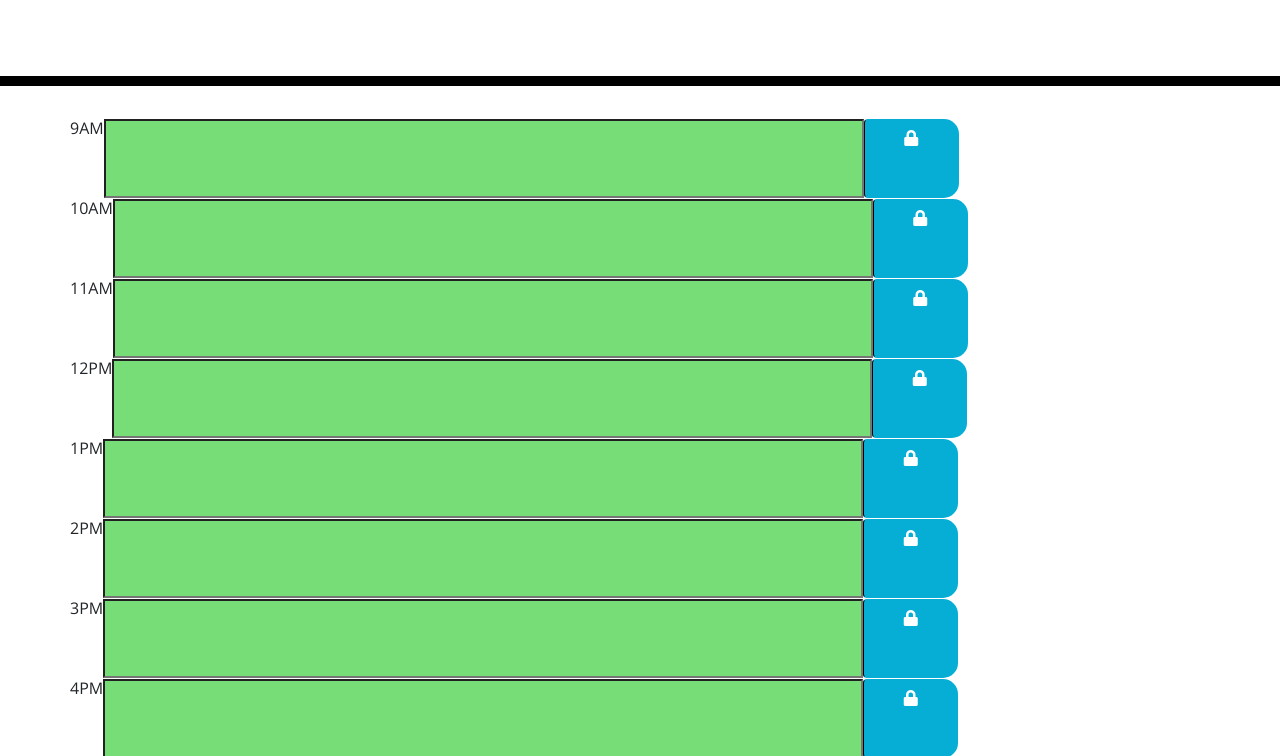
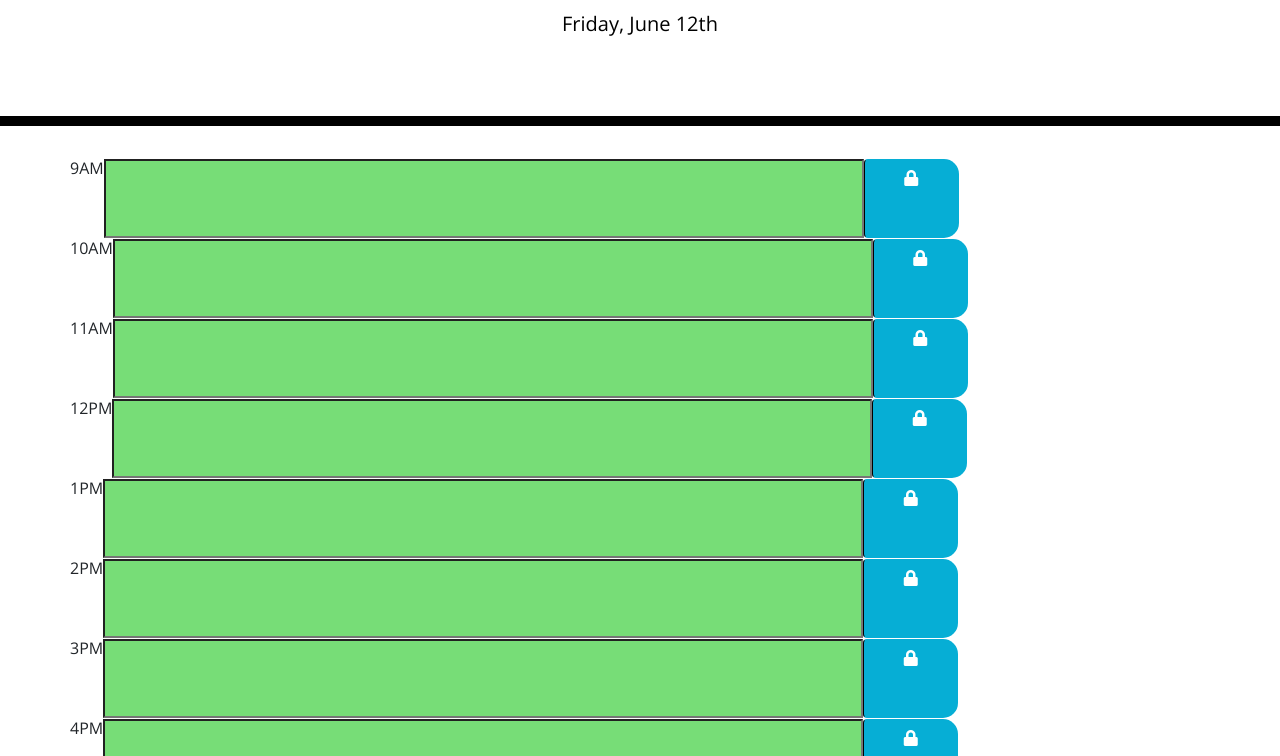
Before and after one commit to Volodya1989/gt-hw-work-day-scheduler, a plain HTML site: page Develop/index.html in a window 1280 px wide. Shown: the part 182-938 px from the top of the page. Drawn offline with nearby package versions, Linux system fonts and the light colour scheme.

Commit message:
added current day and month

```diff
--- a/Develop/script.js
+++ b/Develop/script.js
@@ -32,22 +32,12 @@ $(document).ready(function () {
     "4PM",
     "5PM",
   ];
-  //creating rows
-  //   for (var i = 0; i < 9; i++) {
-  //     var newRow = $("<div>");
-  //     newRow.addClass("row");
-
-  //     var newHour = $("<div>");
-  //     newHour.addClass("hour");
-  //     newHour.attr("id", hourId[i]);
-  //     newHour.attr("value", hourValue[i]);
-  //     $(".row").append(newHour);
-  //     $(".container").append(newRow);
-
-  //     console.log();
-  //   }
-
-  //creating hours section
+  // adding current time
+  moment().format();
+  var d = moment().format("dddd, MMMM Do");
+  var curTime = $(`<div class="time-block"><h5>${d}</h5></div`);
+  $("#currentDay").append(curTime);
+  //adding rows and hours
   for (var i = 0; i < 9; i++) {
     var newRow = $(
       `<div class='row'><div clas='hour col-sm-1' id =${hourId[i]}><h6>${hourValue[i]}</h6></div></div>`
@@ -60,6 +50,7 @@ $(document).ready(function () {
     textArea.addClass("col-sm-8 past present future ");
     $(".row").append(textArea);
   }
+  //adding save button
   for (var i = 0; i < 1; i++) {
     var btnSave = $("<div><i class='fas fa-lock'></i></div>");
     btnSave.addClass(" display-icon col-sm-1 saveBtn btn ");
```
Also changed, not shown: Develop/style.css (line endings or trailing spaces).
